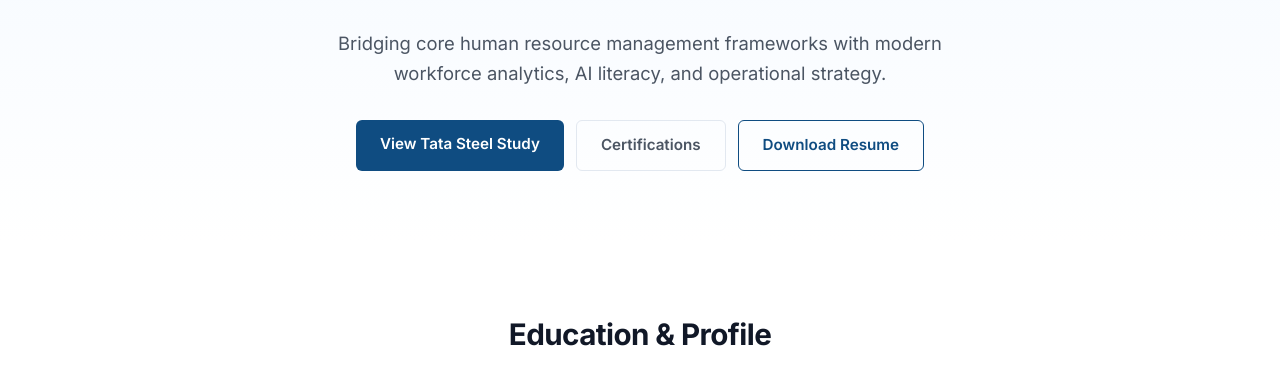
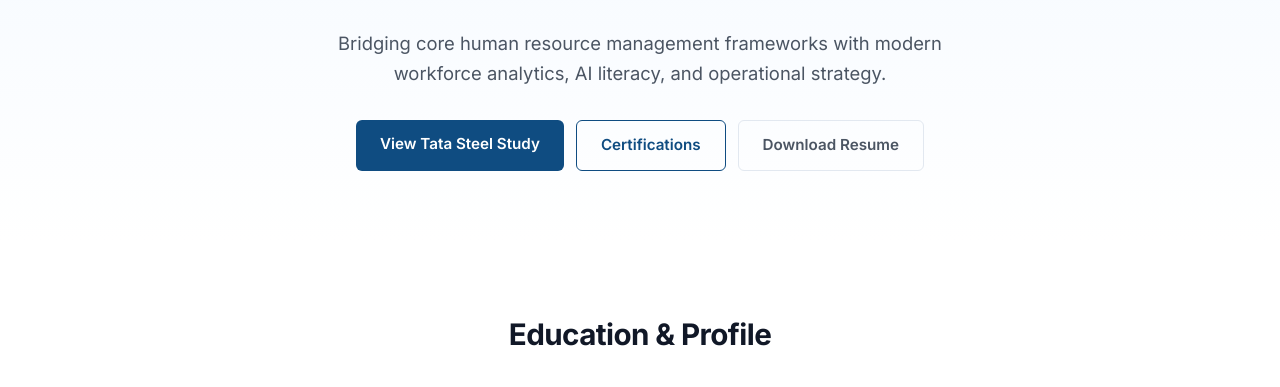
Before and after one commit to Swetalina-Mohapatra/Swetalina-Mohapatra.github.io, a plain HTML site: page index.html in a window 1280 px wide. Shown: the part 365-752 px from the top of the page. Drawn offline with Linux system fonts and the light colour scheme.

Commit message:
Update index.html

```diff
--- a/index.html
+++ b/index.html
@@ -50,8 +50,8 @@
       <p>Bridging core human resource management frameworks with modern workforce analytics, AI literacy, and operational strategy.</p>
       <div class="hero-actions">
         <a href="#projects" class="btn-primary">View Tata Steel Study</a>
-        <a href="#certifications" class="btn-outline">Certifications</a>
-        <a href="assets/resume.pdf" download="Swetalina_Mohapatra_Resume.pdf" class="btn-secondary">Download Resume</a>
+        <a href="#certifications" class="btn-secondary">Certifications</a>
+        <a href="assets/resume.pdf" download="Swetalina_Mohapatra_Resume.pdf" class="btn-outline">Download Resume</a>
       </div>
     </div>
   </header>
```
